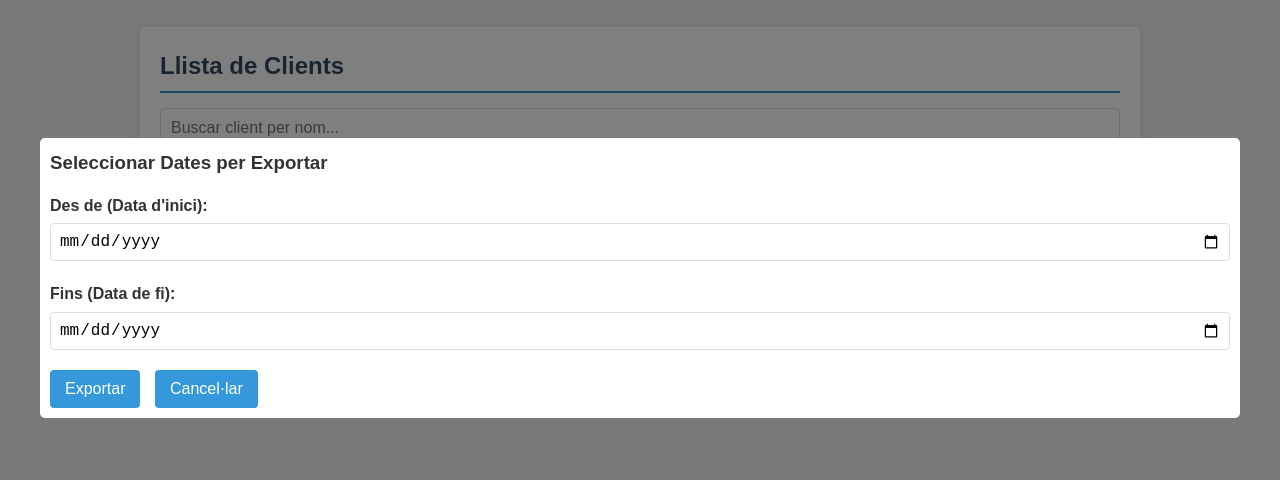
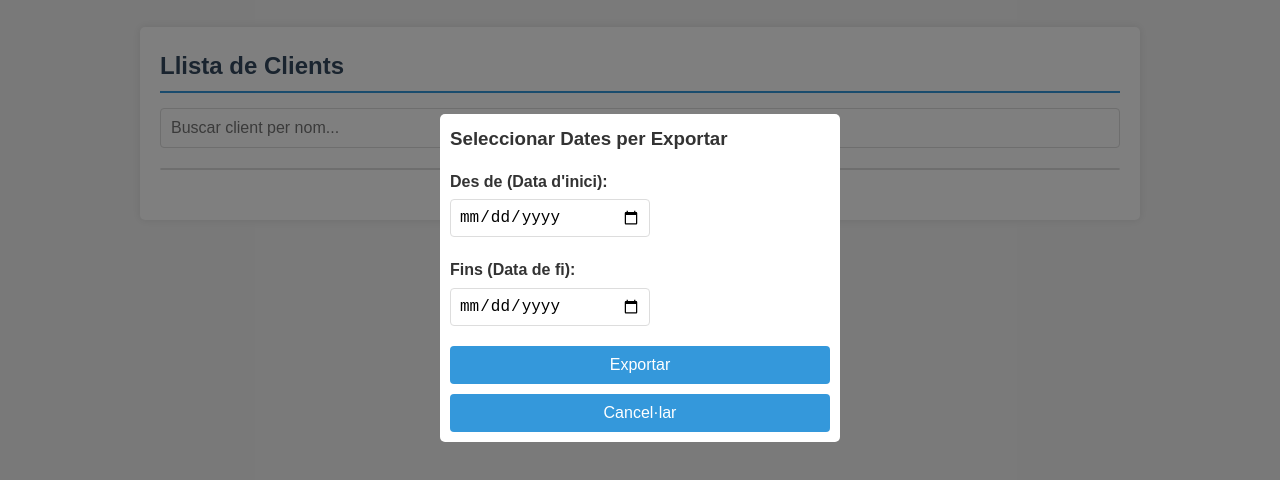
Before and after one commit to RogerPlaBallus/CLIENTS-VENDES, a website: page index.html in a window 1280 px wide. Both pictures are taken after a click on the button "Exportar TOT a Excel". Shown: the part 122-602 px from the top of the page. Drawn offline with Linux system fonts and the light colour scheme; no server answers.

Commit message:
resize window

```diff
--- a/styles.css
+++ b/styles.css
@@ -280,3 +280,21 @@ button:hover {
         padding: 15px;
     }
 }
+
+/* Export modal date inputs */
+#exportStartDate, #exportEndDate {
+    width: 200px;
+}
+
+/* Export modal styling */
+#exportModal .modal-content {
+    width: 400px;
+    max-width: 400px;
+}
+
+#exportModal .modal-content button {
+    display: block;
+    width: 100%;
+    margin-top: 10px;
+    margin-right: 0;
+}
```
Also changed, not shown: TODO.md (deleted, +0 -4 lines).
